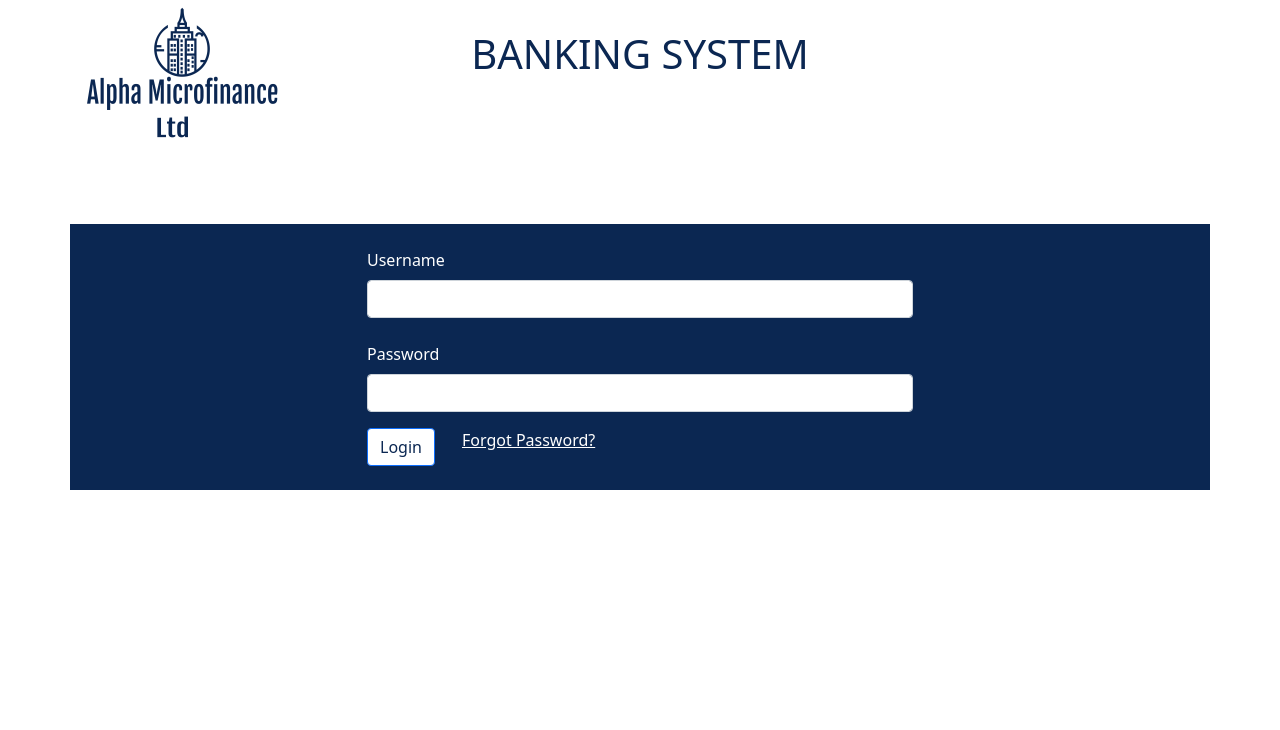
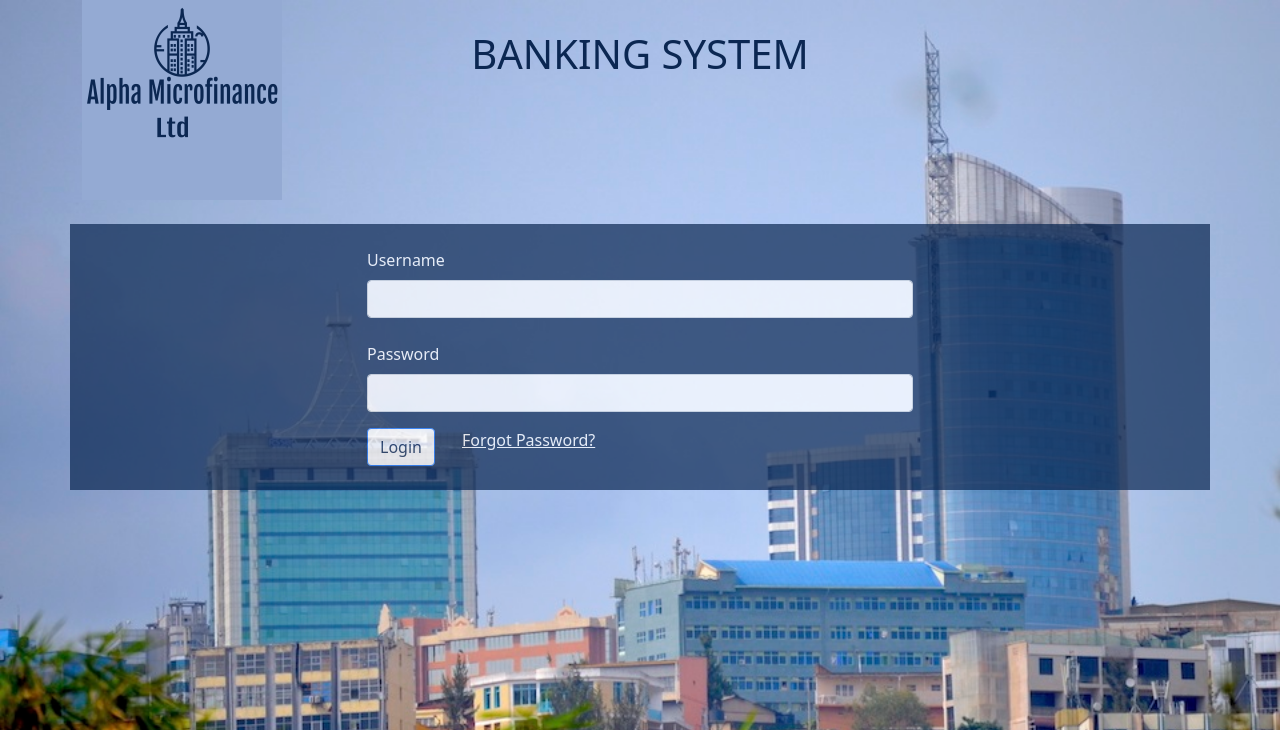
Before and after one commit to espoirndayishimiye4/Alpha-Microfinance-Ltd, a PHP site: page / in a window 1280 px wide. Shown: the top 730 px of the page. Run offline with PHP 8.4, Linux system fonts and the light colour scheme.

Commit message:
final changes

```diff
--- a/forgotPassword.php
+++ b/forgotPassword.php
@@ -14,10 +14,10 @@ include 'backend/forgotPasswordBack.php';
     <title>Alpha Microfinance Ltd</title>
     <link rel = "icon" href ="images/logo1.png" "image/x-icon">
 </head>
-<body>
+<body style="background-image: url('images/kigali.jpg');background-repeat: no-repeat-y;background-size: cover;">
 <div class="container">
   <div class="row">
-    <div class="col-lg-2"> <CENTER><img src="images/logo1.png" alt="logo" srcset=""></CENTER> </div>
+    <div class="col-lg-2"> <CENTER><img src="images/login.png" alt="logo" srcset=""></CENTER> </div>
     <div class="col-lg-8"><CENTER><h1 style="color:#0B2752;margin-top:30px">BANKING SYSTEM</h1></CENTER></div>
   </div>
 </div><br>
@@ -28,7 +28,7 @@ include 'backend/forgotPasswordBack.php';
   }
  ?>
 <br>
-<div class="container" style="background-color:#0B2752;color:#fff">
+<div class="container" style="background-color:#0B2752;color:#fff;opacity:0.7;">
  <div class="row">
     <div class="col-md-6 mx-auto" style="border:2px">
         <form action="#" method="POST">
--- a/index.php
+++ b/index.php
@@ -14,10 +14,10 @@ include 'backend/login.php';
     <title>Alpha Microfinance Ltd</title>
     <link rel = "icon" href ="images/logo1.png" "image/x-icon">
 </head>
-<body>
+<body style="background-image: url('images/kigali.jpg');background-repeat: no-repeat-y;background-size: cover;">
 <div class="container">
   <div class="row">
-    <div class="col-lg-2"> <CENTER><img src="images/logo1.png" alt="logo" srcset=""></CENTER> </div>
+    <div class="col-lg-2"> <CENTER><img src="images/login.png" alt="logo" srcset=""></CENTER> </div>
     <div class="col-lg-8"><CENTER><h1 style="color:#0B2752;margin-top:30px">BANKING SYSTEM</h1></CENTER></div>
   </div>
 </div>
@@ -30,7 +30,7 @@ include 'backend/login.php';
  ?>
 
 <br>
-<div class="container" style="background-color:#0B2752;color:#fff">
+<div class="container" style="background-color:#0B2752;color:#fff;opacity:0.7;">
  <div class="row">
     <div class="col-md-6 mx-auto" style="border:2px">
         <form action="#" method="POST">
--- a/password.php
+++ b/password.php
@@ -59,7 +59,7 @@ include 'backend/passwordBack.php';
 
                     <input type="password" name="password2" id="password" minlength="6" data-parsley-type="alphanum" data-parsley-pattern="^(?=.[a-z])(?=.*[0-9])[A-Za-z0-9]+$" class="form-control" required data-parsley-trigger="change focusin" data-toggle="password" >
                     <label  class="form-label">Comfirm New Password</label>
-                    <input type="password" name="password3" class="form-control" required data-parsley-equalto="#password" data-parsley-equalto-message="Not equa with above password" data-toggle="password">
+                    <input type="password" name="password3" class="form-control" required data-parsley-equalto="#password" data-parsley-equalto-message="Passwords do not match" data-toggle="password">
                     <br>
                     <button style="background-color:#0B2752;color:#fff" name="password" type="submit" class="btn btn-primary">Change Password</button>
                 </div>
--- a/profile.php
+++ b/profile.php
@@ -92,7 +92,7 @@ include 'backend/profileBack.php';
                         <div class="panel-heading">
                             <div class="row">
                                 <div class="col-lg-10">
-                                    Customer Transactions
+                                    Customer
                                 </div>
                                 <div class="col-lg-2">
                                 </div>
```
Also changed, not shown: addTeller.php (+7 -0 lines), email.php (added, +12 -0 lines), images/Anton.jpeg (added), images/girl.jpeg (deleted), images/imu.jpg (deleted), images/kigali.jpg (added), images/login.png (added), images/ngabo.jpg (added), images/pizza.jpg (deleted), images/train.jpeg (deleted).
